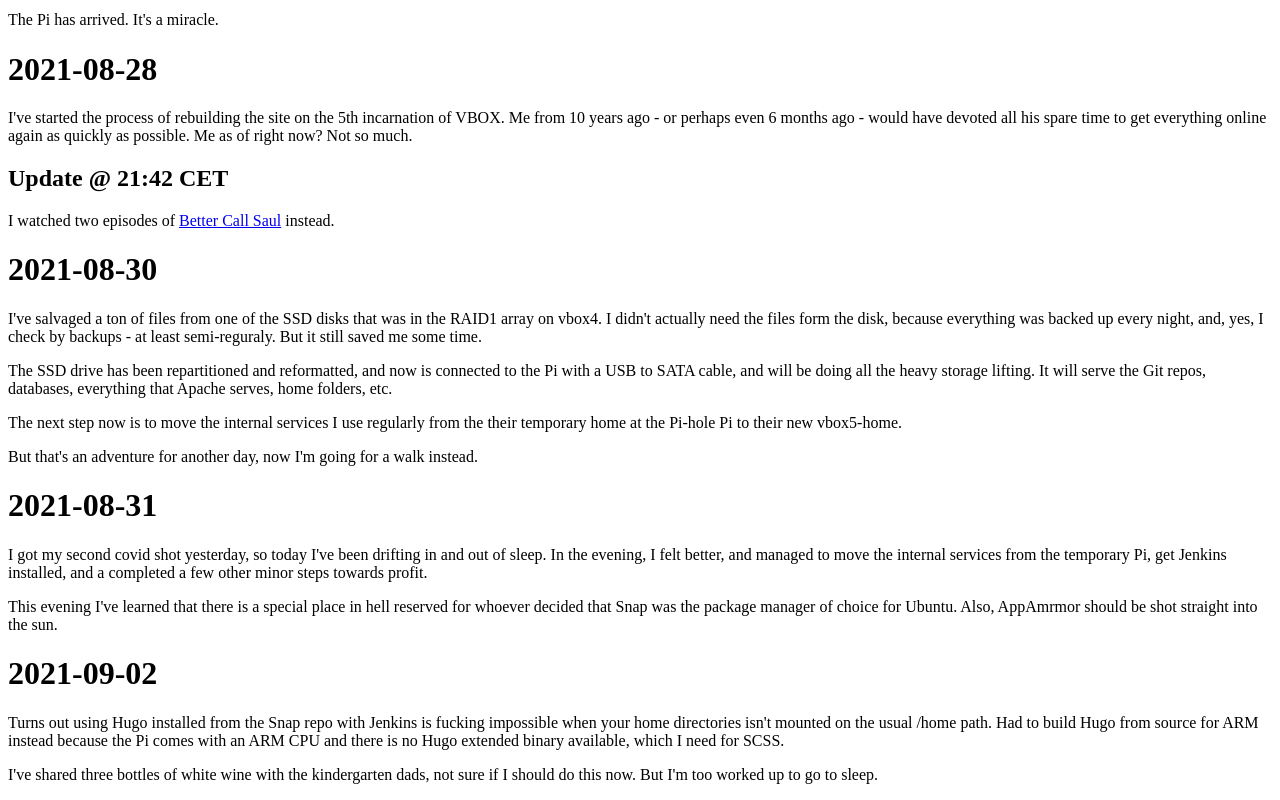
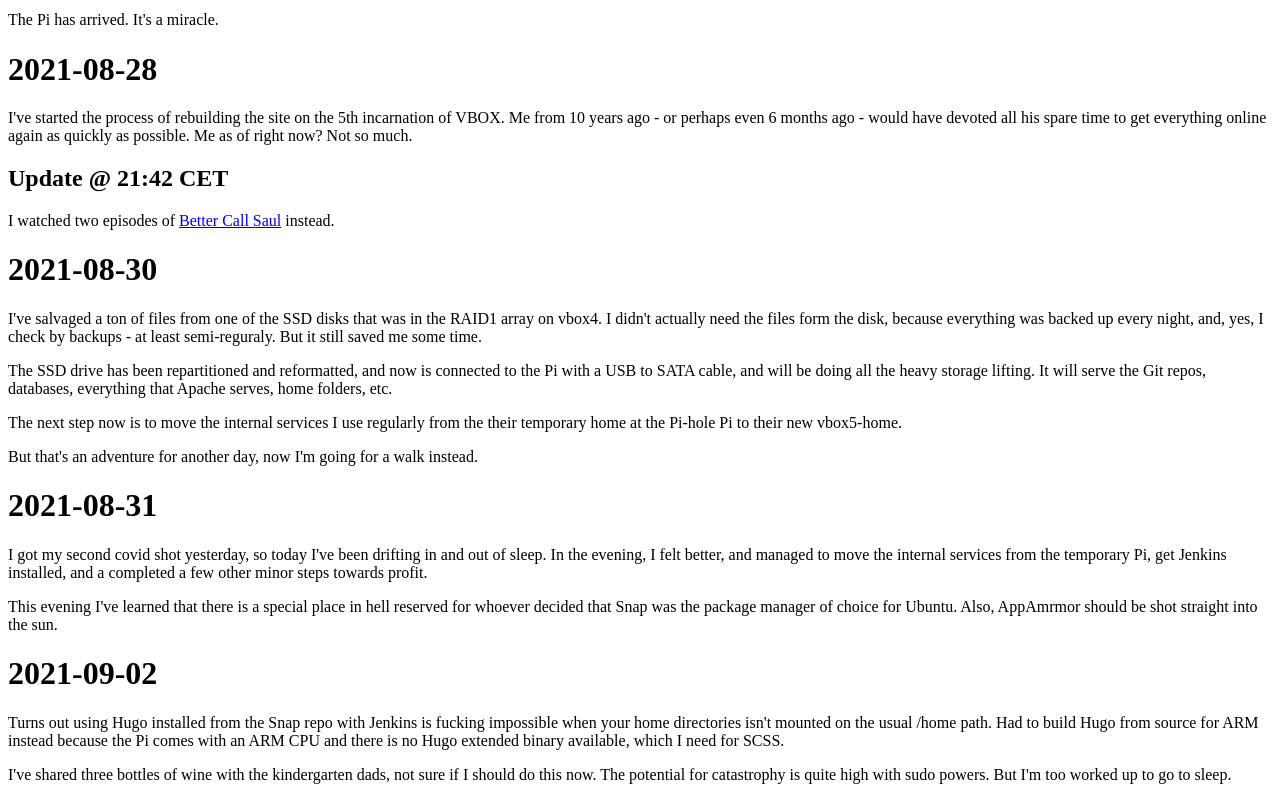
Before and after one commit to vskjefst/vegard.net-offline, a plain HTML site: page index.html in a window 1280 px wide. Shown: the part 711-1511 px from the top of the page. Drawn offline with Linux system fonts and the light colour scheme.

Commit message:
Update index.html

```diff
--- a/index.html
+++ b/index.html
@@ -32,6 +32,6 @@
   <p>This evening I've learned that there is a special place in hell reserved for whoever decided that Snap was the package manager of choice for Ubuntu. Also, AppAmrmor should be shot straight into the sun.</p>
   <h1>2021-09-02</h1>
   <p>Turns out using Hugo installed from the Snap repo with Jenkins is fucking impossible when your home directories isn't mounted on the usual /home path. Had to build Hugo from source for ARM instead because the Pi comes with an ARM CPU and there is no Hugo extended binary available, which I need for SCSS.</p>
-  <p>I've shared three bottles of white wine with the kindergarten dads, not sure if I should do this now. But I'm too worked up to go to sleep.</p>
+  <p>I've shared three bottles of wine with the kindergarten dads, not sure if I should do this now. The potential for catastrophy is quite high with sudo powers. But I'm too worked up to go to sleep.</p>
 </body>
 </html>
```
